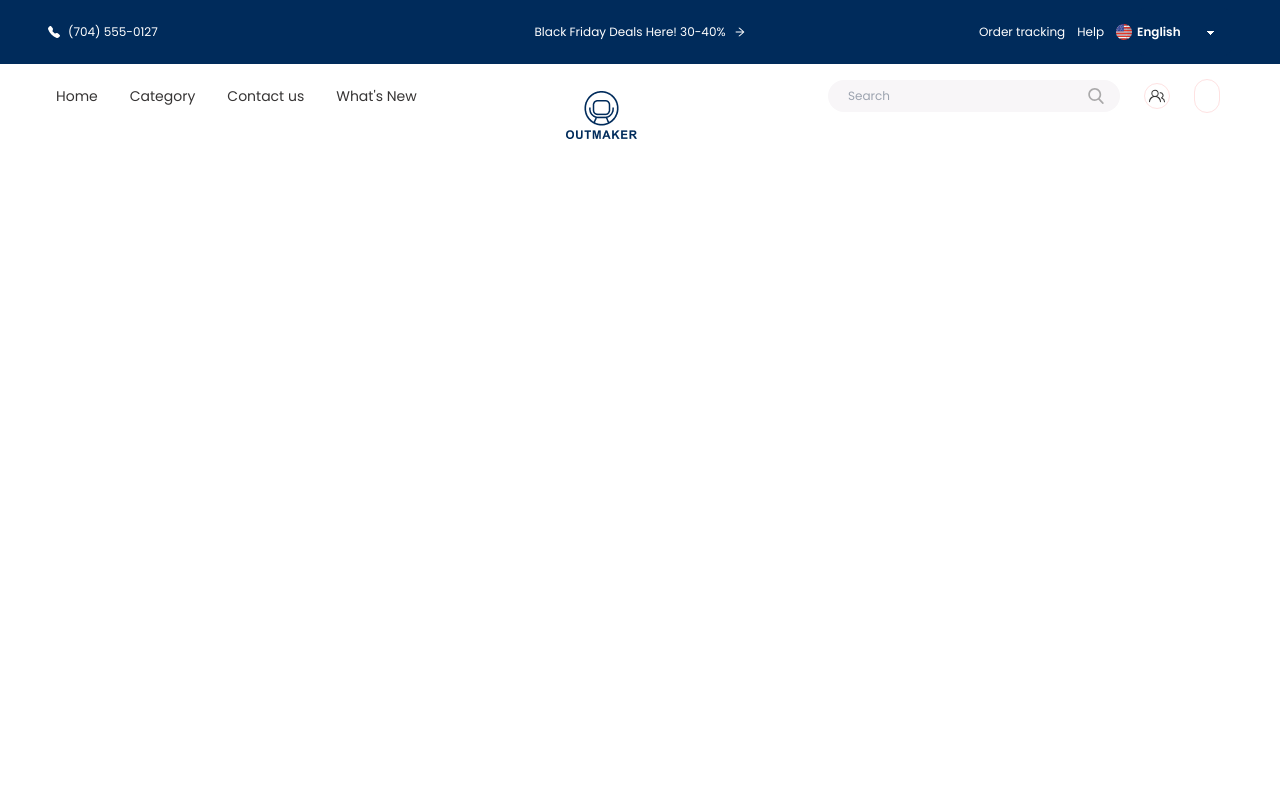
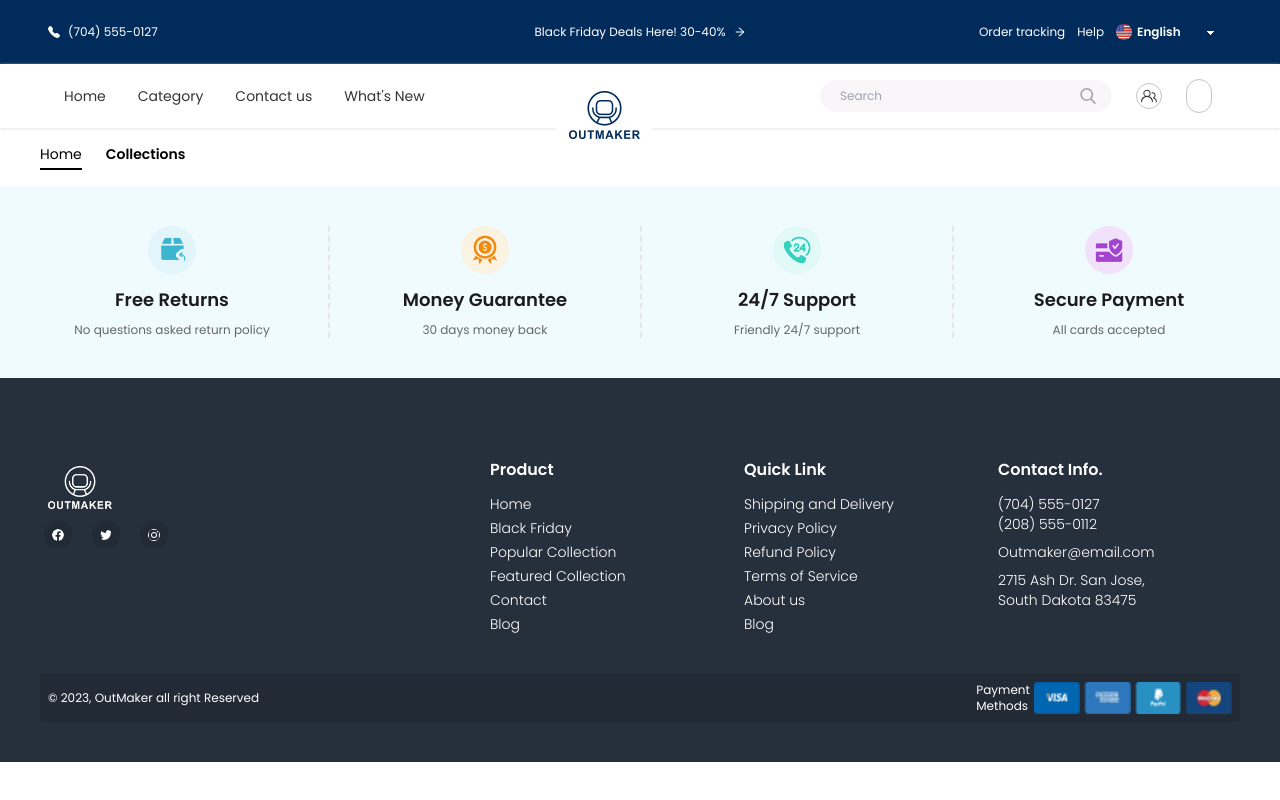
Before and after one commit to MdTasib/out-maker, a React (Create React App) app: page /collections in a window 1280 px wide. Built offline with nearby package versions, Linux system fonts and the light colour scheme; some icons are missing.

Commit message:
page nav

```diff
--- a/src/App.js
+++ b/src/App.js
@@ -1,8 +1,10 @@
 import React from "react";
 import { Route, Routes } from "react-router-dom";
 import Home from "./pages/home/Home";
-import Product from "./pages/product/product";
 import Navbar from "./shared/Navbar/Navbar";
+import Collections from "./pages/collections/collections";
+import Services from "./pages/home/services";
+import Footer from "./shared/Footer/Footer";
 
 function App() {
 	return (
@@ -10,8 +12,10 @@ function App() {
 			<Navbar />
 			<Routes>
 				<Route path='/' element={<Home />} />
-				<Route path='/product' element={<Product />} />
+				<Route path='/collections' element={<Collections />} />
 			</Routes>
+			<Services />
+			<Footer />
 		</>
 	);
 }
--- /dev/null
+++ b/src/pages/collections/PageNav.js
@@ -0,0 +1,14 @@
+import React from "react";
+
+const PageNav = () => {
+	return (
+		<nav className='py-4'>
+			<ul className='flex text-sm text-[#000000] font-normal'>
+				<li className='me-6 pb-1 border-b-2 border-b-black'>Home</li>
+				<li className='font-semibold'>Collections</li>
+			</ul>
+		</nav>
+	);
+};
+
+export default PageNav;
--- /dev/null
+++ b/src/pages/collections/collections.js
@@ -0,0 +1,12 @@
+import React from "react";
+import PageNav from "./PageNav";
+
+const Collections = () => {
+	return (
+		<main className='container mx-auto px-10'>
+			<PageNav />
+		</main>
+	);
+};
+
+export default Collections;
--- a/src/pages/home/Home.js
+++ b/src/pages/home/Home.js
@@ -4,9 +4,7 @@ import Collection from "./collection";
 import Stylish from "./stylish";
 import Envoirment from "./envoirment";
 import Meterials from "./meterials";
-import Footer from "../../shared/Footer/Footer";
 import Review from "./review";
-import Services from "./services";
 
 const Home = () => {
 	return (
@@ -17,8 +15,6 @@ const Home = () => {
 			<Envoirment />
 			<Meterials />
 			<Review />
-			<Services />
-			<Footer />
 		</main>
 	);
 };
--- a/src/shared/Navbar/Navbar.js
+++ b/src/shared/Navbar/Navbar.js
@@ -11,7 +11,8 @@ const Navbar = () => {
 			<NavbarTop />
 
 			{/* main menu */}
-			<div className='container mx-auto p-0 px-10 navbar relative'>
+			<div className='p-0 px-10 shadow shadow-gray-200'>
+				<div className='container mx-auto navbar relative'>
 					<div className='navbar-start hidden lg:flex'>
 						{/* <ul className='menu menu-horizontal px-1'>
 						<li>
@@ -89,7 +90,9 @@ const Navbar = () => {
 								placeholder='Search'
 								className='bg-[#F8F6F8] h-8 px-5 pr-10 rounded-full text-xs focus:outline-none'
 							/>
-						<button type='submit' className='absolute right-0 top-0 mt-2 mr-4'>
+							<button
+								type='submit'
+								className='absolute right-0 top-0 mt-2 mr-4'>
 								<svg
 									className='h-4 w-4 fill-current'
 									xmlns='http://www.w3.org/2000/svg'
@@ -107,12 +110,13 @@ const Navbar = () => {
 								</svg>
 							</button>
 						</div>
-					<span className='me-6 border-red-100 border border-gray-700 rounded-full p-1'>
+						<span className='me-6 border-[#C3C3C3] border rounded-full p-1'>
 							<GoPeople />
 						</span>
-					<span className='border-red-100 border border-gray-700 rounded-full p-1'>
+						<span className='border-[#C3C3C3] border rounded-full p-1'>
 							<PiHandbag />
 						</span>
+					</div>
 				</div>
 			</div>
 		</>
```
Lines whose indentation alone changed are shown as unchanged.
